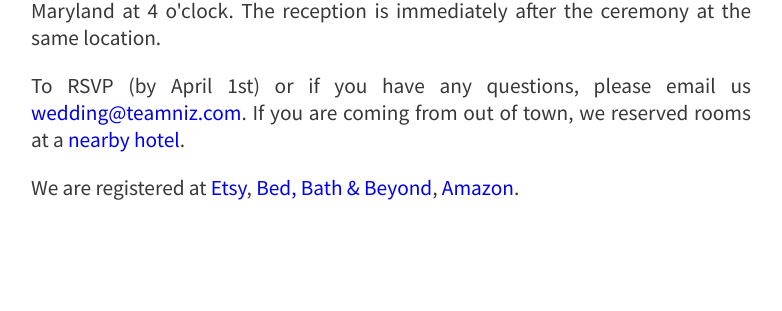
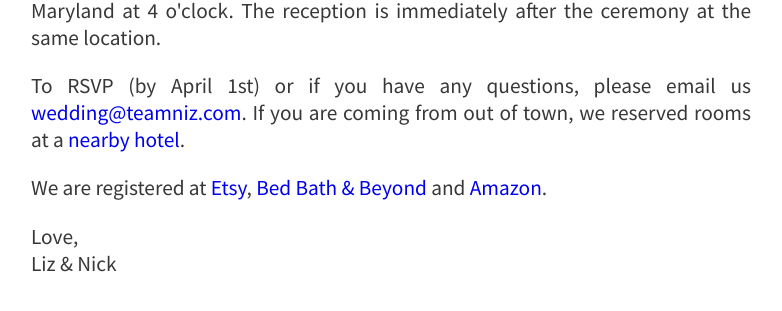
Before and after one commit to ncrow/teamniz, a plain HTML site: page index.html in a window 1280 px wide. Shown: the part 375-686 px from the top of the page, without its empty margins (249-1031 px from the left). Drawn offline with Linux system fonts and the light colour scheme.

Commit message:
tweaks to wording

```diff
--- a/index.html
+++ b/index.html
@@ -66,7 +66,11 @@
 
 	<p> To RSVP (by April 1st) or if you have any questions, please email us <a href="mailto:wedding@teamniz.com">wedding@teamniz.com</a>.  If you are coming from out of town, we reserved rooms at a <a href="hotel.html">nearby hotel</a>.
 
-	<p> We are registered at <a href="https://www.etsy.com/registry/OTk2NTY0fDE5MDQ4NTc4/">Etsy</a>, <a href="http://www.bedbathandbeyond.com/store/giftregistry/view_registry_guest.jsp?pwsToken=&eventType=Wedding&registryId=10901478">Bed, Bath & Beyond</a>, <a href="http://www.amazon.com/registry/wedding/3GGHSM5V8UPP8">Amazon</a>.
+	<p> We are registered at <a href="https://www.etsy.com/registry/OTk2NTY0fDE5MDQ4NTc4/">Etsy</a>, <a href="http://www.bedbathandbeyond.com/store/giftregistry/view_registry_guest.jsp?pwsToken=&eventType=Wedding&registryId=10901478">Bed Bath & Beyond</a> and <a href="http://www.amazon.com/registry/wedding/3GGHSM5V8UPP8">Amazon</a>.
+	<p>
+	Love,
+	<br>
+	Liz & Nick
 </div>
 
 </body>
```
